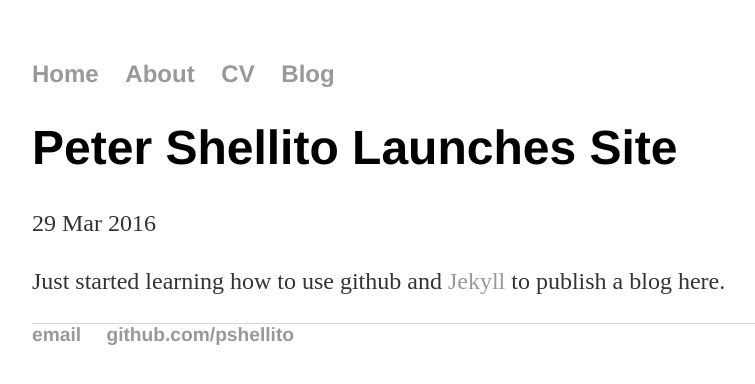
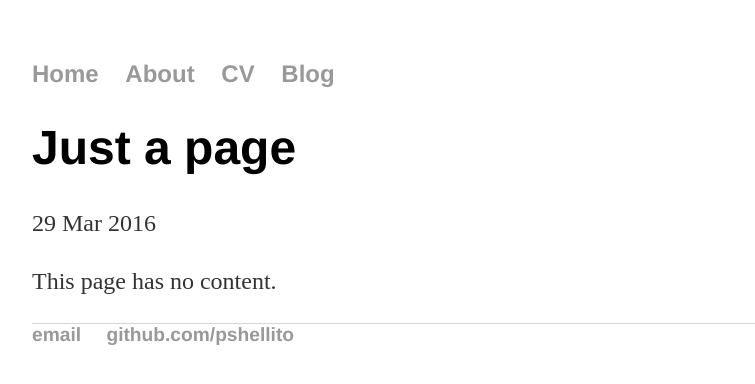
Before and after one commit to petej5/petej5.github.io, a Jekyll site: the page built from _posts/2016-03-29-hello-world.md, in a window 1280 px wide. Shown: the top 384 px of the page, without its empty margins (160-915 px from the left). Built offline with Jekyll 4.4.1, drawn with Linux system fonts in a browser that asks for light colours.

Commit message:
Update 2016-03-29-hello-world.md

```diff
--- a/_posts/2016-03-29-hello-world.md
+++ b/_posts/2016-03-29-hello-world.md
@@ -1,7 +1,7 @@
 ---
 layout: post
-title: Peter Shellito Launches Site
+title: Just a page
 date: 2016-03-29
 ---
 
-Just started learning how to use github and [Jekyll](http://jekyllrb.com) to publish a blog here.
+This page has no content.
```
